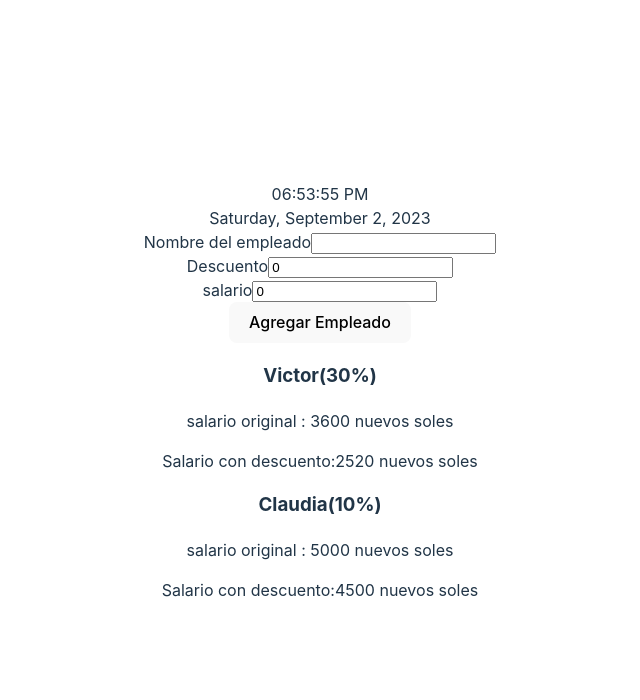
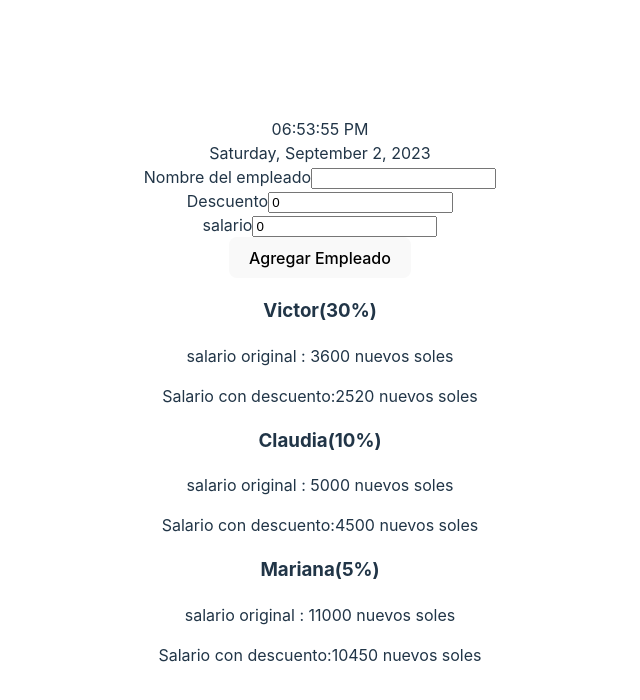
Before and after one commit to victorvzn/date, a React (Vite) app: page / in a window 1280 px wide. Shown: the top 700 px of the page, without its empty margins (320-960 px from the left). Built offline with nearby package versions, Linux system fonts and the light colour scheme.

Commit message:
creando y renderizando un arreglo de objetos con un listado de empleados

```diff
--- a/src/App.jsx
+++ b/src/App.jsx
@@ -15,6 +15,11 @@ function App() {
       name:"Claudia",
       discount: 10,
       salary: 5000
+    },
+    {
+      name: "Mariana",
+      discount: 5,
+      salary: 11000
     }
   ])
 
@@ -24,17 +29,16 @@ function App() {
 
       <EmployeeForm  />
 
-      <Employee
-        name="Victor"
-        discount={30}
-        salary={3600}
-      />
+      {employees.map((employee, index) => {
+        return <Employee
+          key={index}
+          name={employee.name}
+          discount={employee.discount}
+          salary={employee.salary}
+        />
+      })}
 
-      <Employee
-        name="Claudia"
-        discount={10}
-        salary={5000}
-      />
+
 
 
     </>
```
